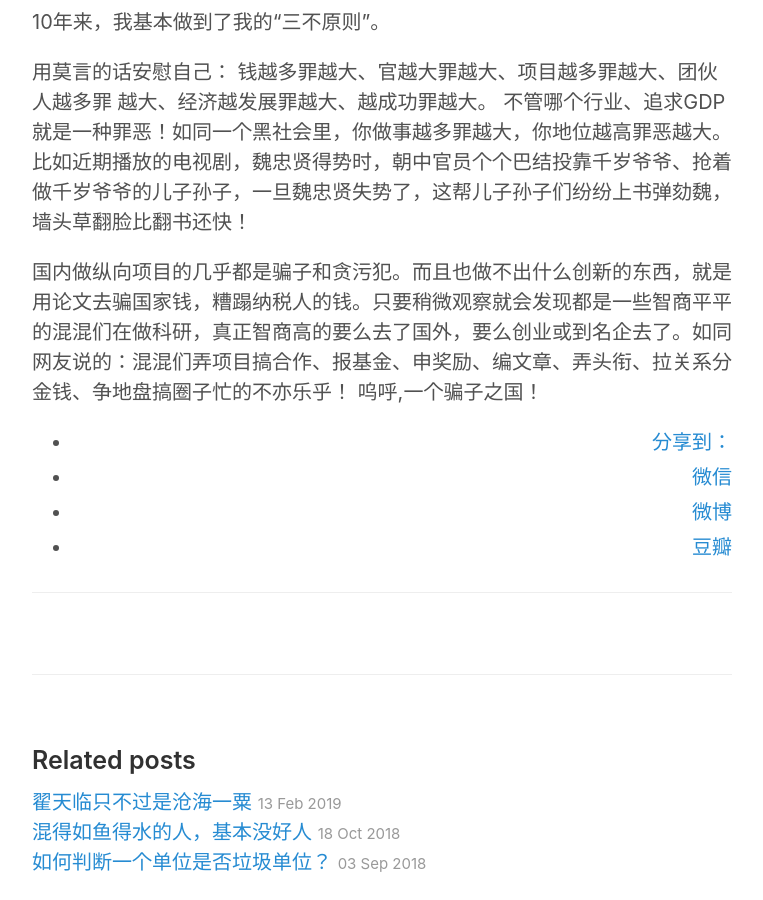
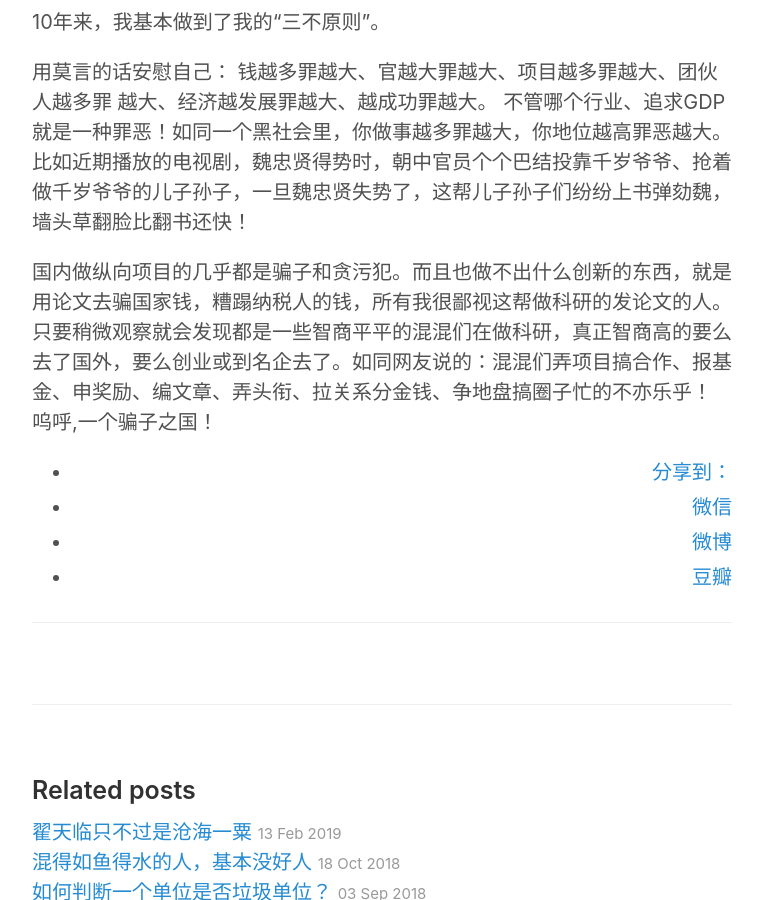
Before and after one commit to hwdong/hwdong-old.github.io, a Jekyll site: the page built from _posts/2019-02-19-不做恶.md, in a window 1280 px wide and 900 px high, scrolled down 664 px. Shown: the whole window, without its empty margins (258-1021 px from the left). Built offline with Jekyll 4.4.1, drawn with Linux system fonts in a browser that asks for light colours; comment, search, counter and statistics services are not loaded.

Commit message:
Update 2019-02-19-不做恶.md

```diff
--- a/_posts/2019-02-19-不做恶.md
+++ b/_posts/2019-02-19-不做恶.md
@@ -22,4 +22,4 @@ tags:
 
 用莫言的话安慰自己： 钱越多罪越大、官越大罪越大、项目越多罪越大、团伙人越多罪 越大、经济越发展罪越大、越成功罪越大。 不管哪个行业、追求GDP就是一种罪恶！如同一个黑社会里，你做事越多罪越大，你地位越高罪恶越大。比如近期播放的电视剧，魏忠贤得势时，朝中官员个个巴结投靠千岁爷爷、抢着做千岁爷爷的儿子孙子，一旦魏忠贤失势了，这帮儿子孙子们纷纷上书弹劾魏，墙头草翻脸比翻书还快！
 
-国内做纵向项目的几乎都是骗子和贪污犯。而且也做不出什么创新的东西，就是用论文去骗国家钱，糟蹋纳税人的钱。只要稍微观察就会发现都是一些智商平平的混混们在做科研，真正智商高的要么去了国外，要么创业或到名企去了。如同网友说的：混混们弄项目搞合作、报基金、申奖励、编文章、弄头衔、拉关系分金钱、争地盘搞圈子忙的不亦乐乎！ 呜呼,一个骗子之国！
+国内做纵向项目的几乎都是骗子和贪污犯。而且也做不出什么创新的东西，就是用论文去骗国家钱，糟蹋纳税人的钱，所有我很鄙视这帮做科研的发论文的人。只要稍微观察就会发现都是一些智商平平的混混们在做科研，真正智商高的要么去了国外，要么创业或到名企去了。如同网友说的：混混们弄项目搞合作、报基金、申奖励、编文章、弄头衔、拉关系分金钱、争地盘搞圈子忙的不亦乐乎！ 呜呼,一个骗子之国！
```
